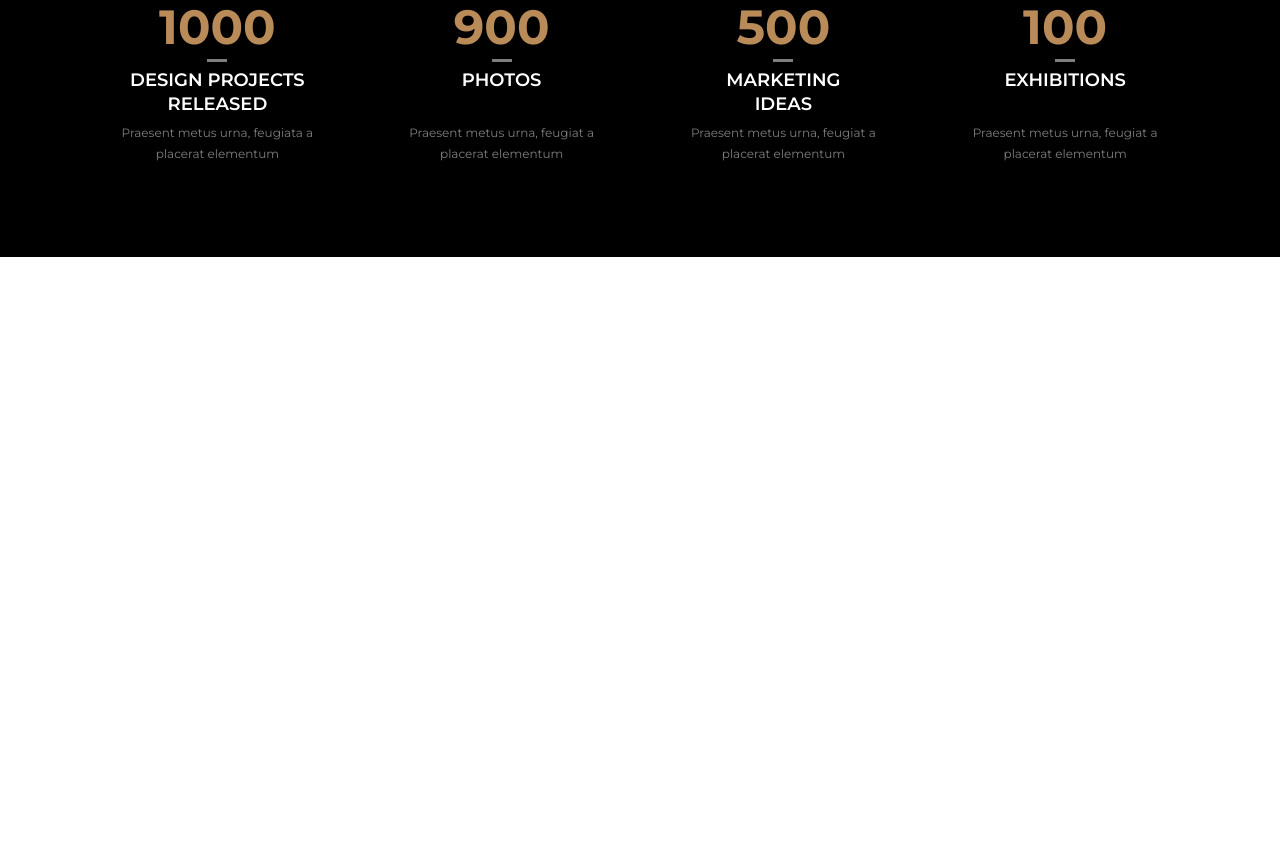
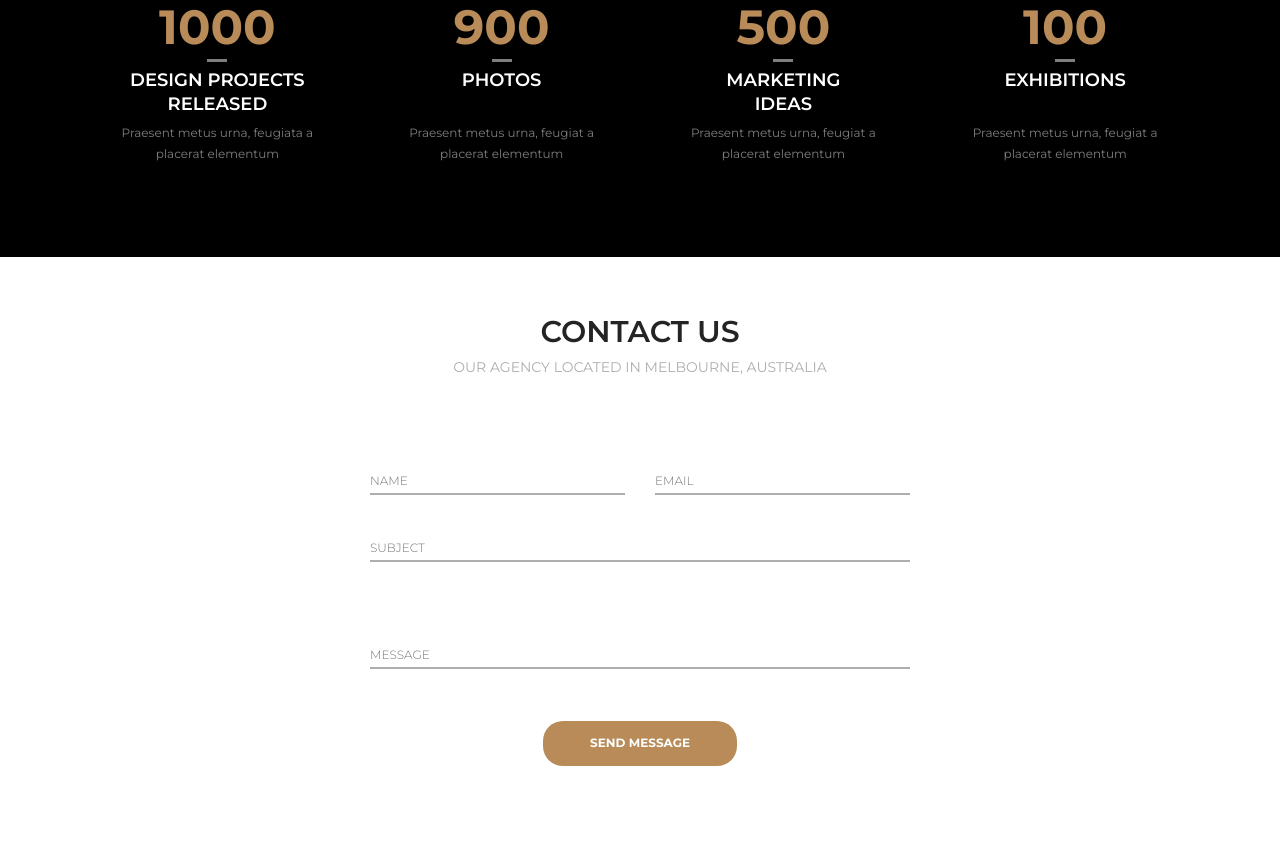
Before and after one commit to Alexei-Kekin/awax-ui, a website: page src/index.html in a window 1280 px wide. Shown: the part 2799-3657 px from the top of the page. Before the commit the page ends 3056 px from the top, so only its background shows below. Drawn offline with nearby package versions, Linux system fonts and the light colour scheme; files that its build step writes are made by us from their sources.

Commit message:
Contact-us section

```diff
--- a/src/index.html
+++ b/src/index.html
@@ -12,6 +12,7 @@
 	<meta name="viewport" content="width=device-width, initial-scale=1, maximum-scale=1">
 </head>
 <body>
+
 
     <div class="app__section">
         <div class="app__section-content about-us">
@@ -317,6 +318,33 @@
             </div>
         </div>
     </div>
+    <div class="app__section">
+        <div class="app__section-content contact-us">
+            <h3 class="app__section-title">Contact Us</h3>
+            <p class="app__section-subtitle subtitle">Our agency located in Melbourne, Australia</p>
+            <form class="contact-us__form">
+                <div class="contact-us__form-row">
+                    <div class="contact-us__form-control text-field">
+                        <input type="text" class="text-field__input" placeholder="Name">
+                    </div>
+                    <div class="contact-us__form-control text-field">
+                        <input type="email" class="text-field__input" placeholder="Email">
+                    </div>
+                </div>
+                <div class="contact-us__form-row">
+                    <div class="contact-us__form-control text-field">
+                        <input type="text" class="text-field__input" placeholder="Subject">
+                    </div>
+                </div>
+                <div class="contact-us__form-row contact-us__form-row--textarea">
+                    <div class="contact-us__form-control text-field">
+                        <textarea class="text-field__textarea" rows="1" placeholder="Message"></textarea>
+                    </div>
+                </div>
+            </form>
+        </div>
+        <button class="contact-us__btn button">Send message</button>
+    </div>
 
 
 
--- /dev/null
+++ b/src/styles/Components/contact-us.scss
@@ -0,0 +1,30 @@
+$control-horizontal-margin: 15px;
+$control-vertical-margin: 20px;
+
+
+.contact-us__form {
+  max-width: 540px;
+  margin: 88px auto 0; // TODO: Should fixed axternal margin
+}
+
+.contact-us__form-row {
+  display: flex;
+  flex-wrap: wrap;
+  margin: 40px -$control-vertical-margin -#{$control-horizontal-margin} -#{$control-vertical-margin};
+  &:first-child{
+    margin-top: -$control-vertical-margin;
+  }
+}
+
+.contact-us__form-row--textarea {
+  margin-top: 80px - $control-vertical-margin;
+}
+
+.contact-us__form-control {
+  flex: 1 0 255px;
+  margin: $control-vertical-margin $control-horizontal-margin;
+}
+
+.contact-us__btn {
+  margin: 52px auto 0 ;
+}
--- a/src/styles/Components/index.scss
+++ b/src/styles/Components/index.scss
@@ -7,3 +7,4 @@
 @import "./our-projects.scss";
 @import "./price.scss";
 @import "./some-facts.scss";
+@import "./contact-us.scss";
```
Lines whose indentation alone changed are shown as unchanged.
